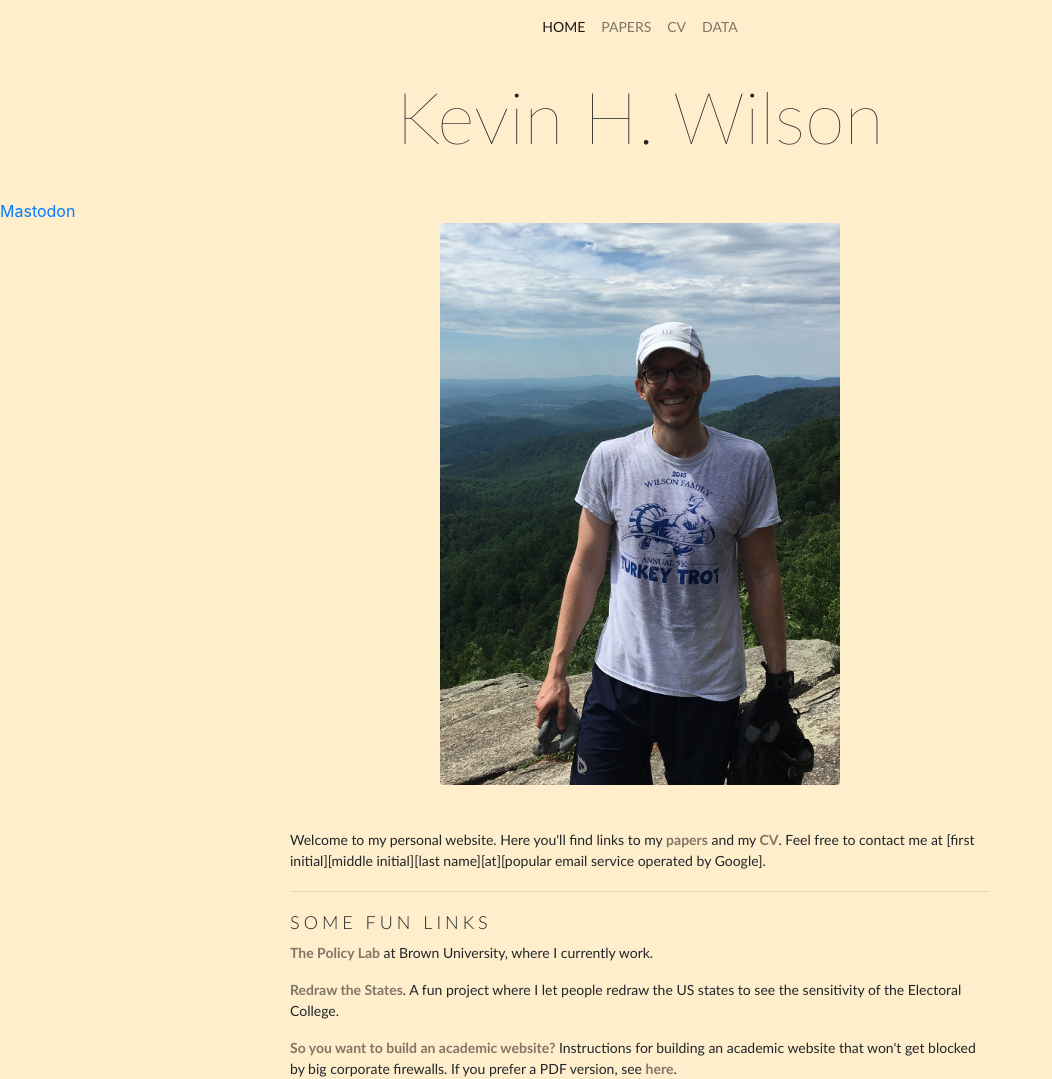
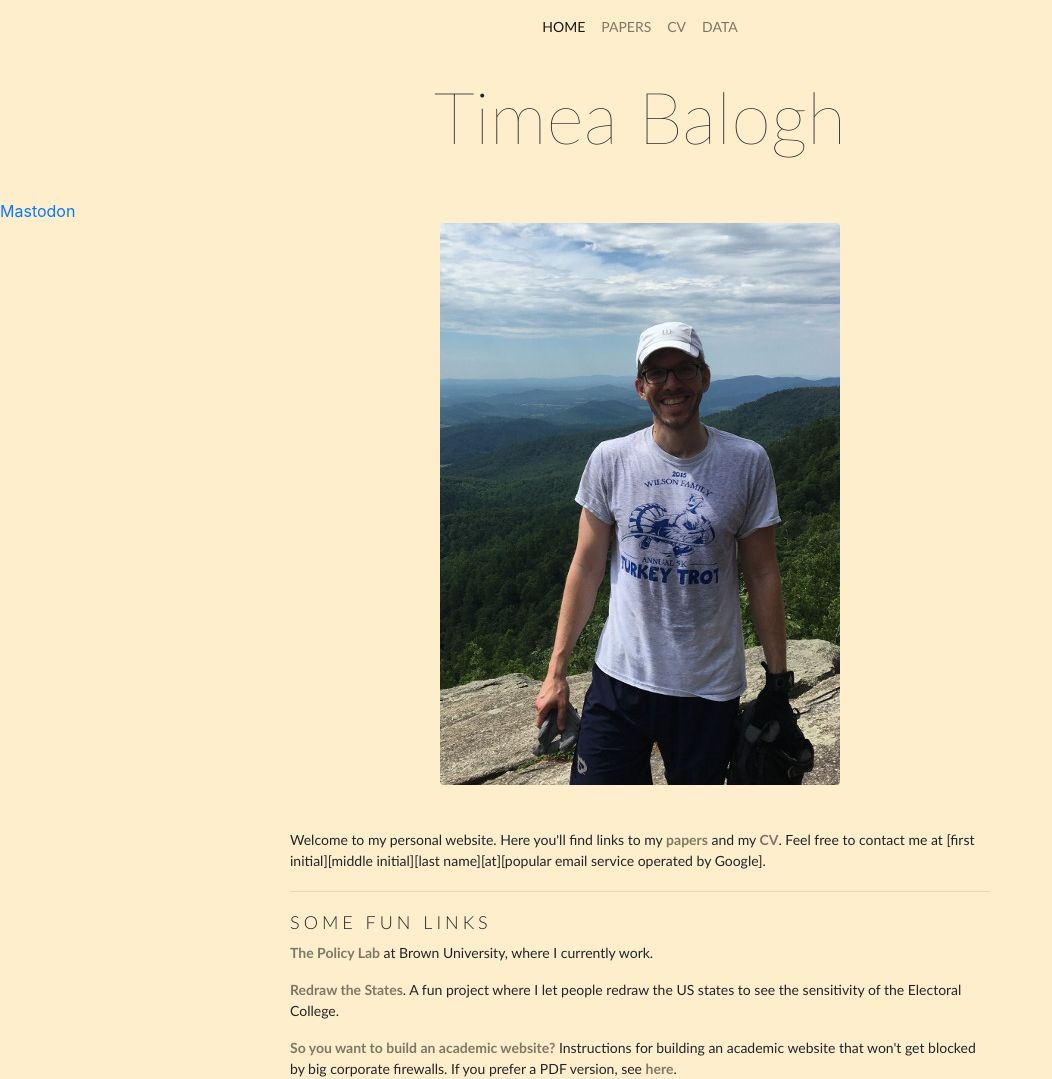
Before and after one commit to tbalogh007/tbalogh007test, a Jekyll site: the page built from index.html, in a window 1280 px wide. Shown: the whole page, without its empty margins (0-1052 px from the left). Built offline with Jekyll 4.4.1, drawn with Linux system fonts in a browser that asks for light colours.

Commit message:
Update default.html

```diff
--- a/_layouts/default.html
+++ b/_layouts/default.html
@@ -2,7 +2,7 @@
 layout: base
 ---
 <div class="container">
-  <h1 class="justify-content-center">Kevin H. Wilson</div>
+  <h1 class="justify-content-center">Timea Balogh</div>
 </div>
 
 {{ content }}
```
